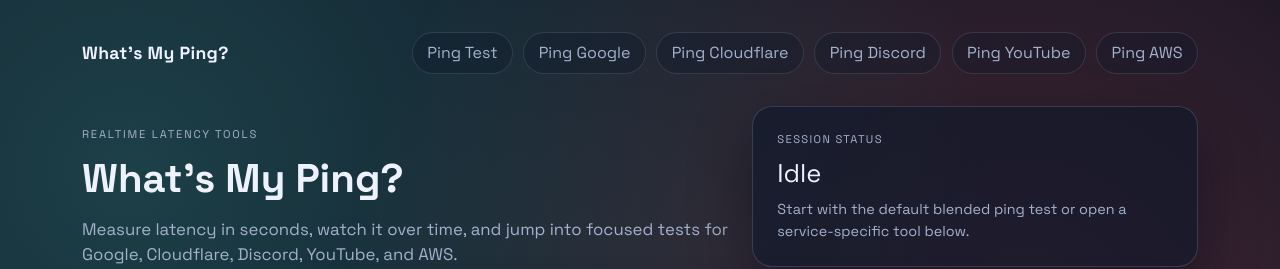
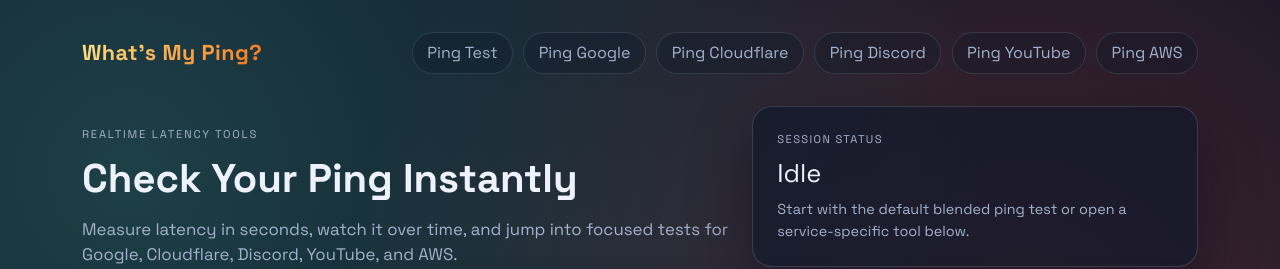
Before and after one commit to roshan129/WhatsMyPing, a React (Vite) app in the folder frontend/: page / in a window 1280 px wide. Shown: the top 269 px of the page. Built offline with nearby package versions, Linux system fonts and the light colour scheme; no server answers.

Commit message:
ui changed

```diff
--- a/frontend/src/App.css
+++ b/frontend/src/App.css
@@ -20,9 +20,14 @@
 }
 
 .brand {
-  font-size: 1.1rem;
-  font-weight: 700;
+  font-size: 1.35rem;
+  font-weight: 800;
   letter-spacing: 0.02em;
+  background: linear-gradient(135deg, #fde68a, #f97316);
+  background-clip: text;
+  -webkit-background-clip: text;
+  color: transparent;
+  -webkit-text-fill-color: transparent;
 }
 
 .top-nav {
--- a/frontend/src/seoContent.js
+++ b/frontend/src/seoContent.js
@@ -8,7 +8,7 @@
     description:
       'Run a fast ping test, compare latency to major services, and understand whether your connection is stable enough for gaming, streaming, and voice chat.',
     eyebrow: 'Realtime latency tools',
-    h1: "What's My Ping?",
+    h1: 'Check Your Ping Instantly',
     subtitle:
       'Measure latency in seconds, watch it over time, and jump into focused tests for Google, Cloudflare, Discord, YouTube, and AWS.',
     heroNote: 'Start with the default blended ping test or open a service-specific tool below.',
```
